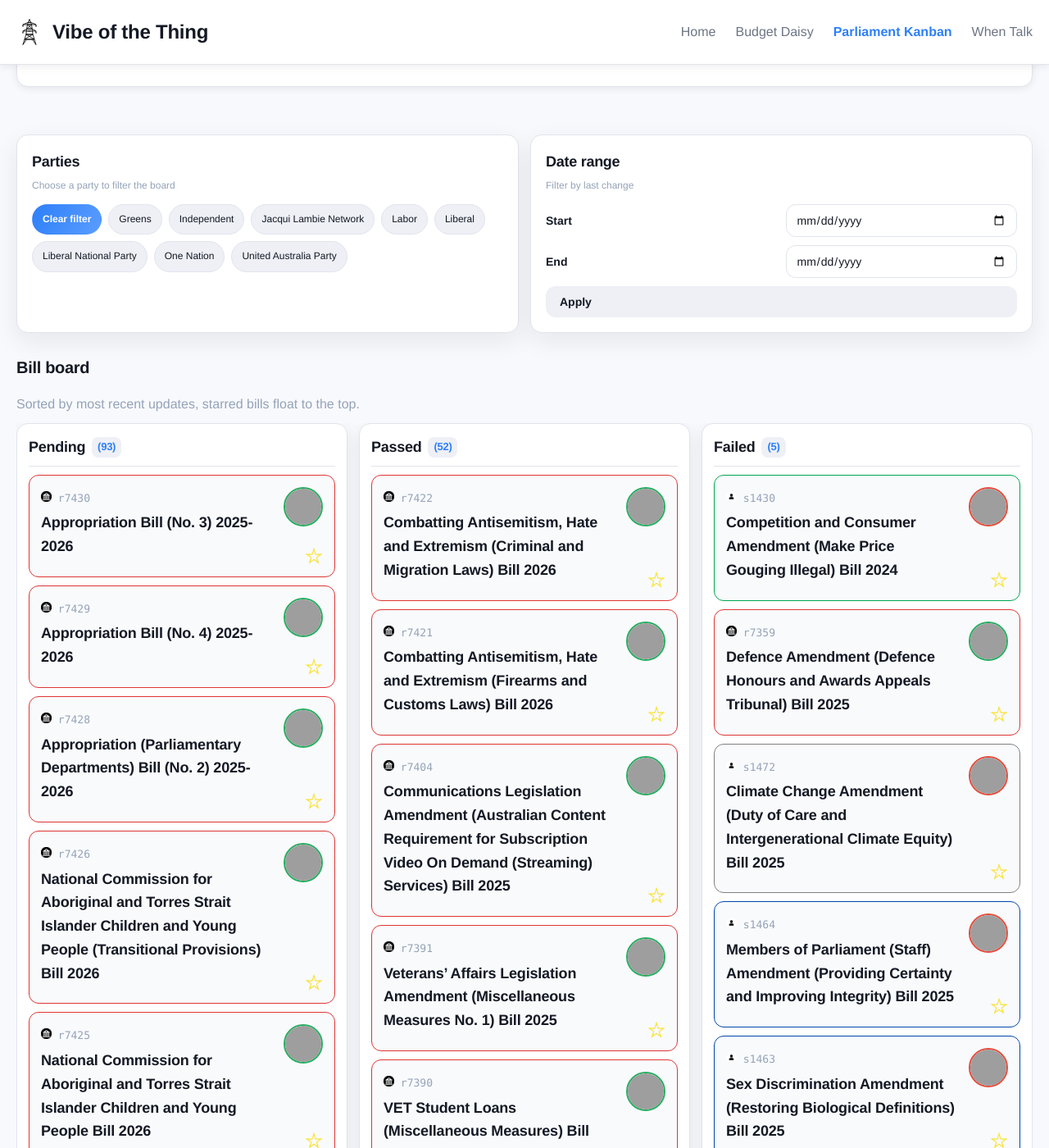
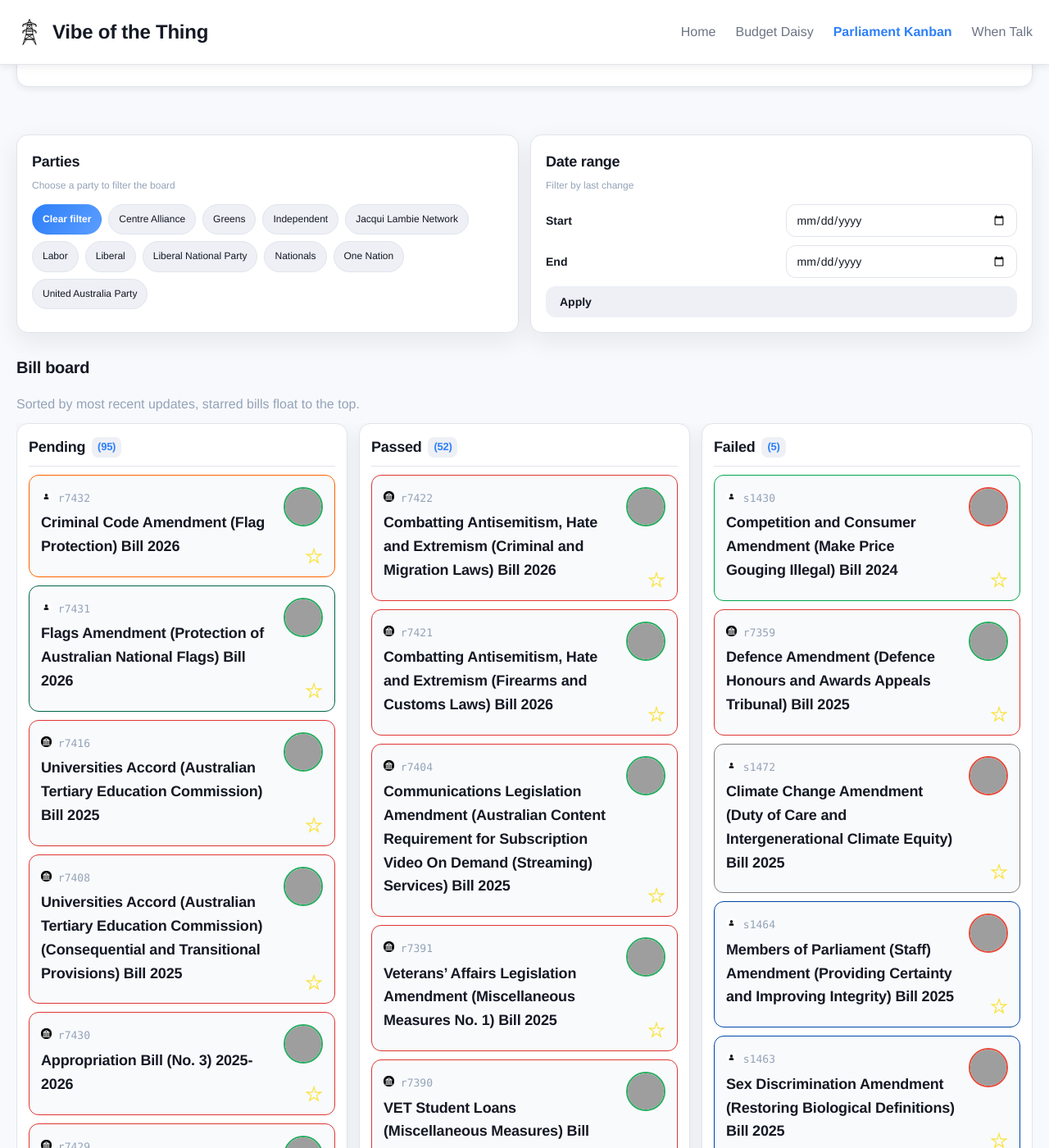
Before and after one commit to Coedice/vibe-of-the-thing, a Jekyll site: the page built from parliament-kanban/index.html, in a window 1280 px wide and 1400 px high, scrolled down 310 px, cut to the strip 0-1400 px from the top of the window. Shown: the whole strip at 82% size. Built offline with Jekyll 4.4.1, drawn with Linux system fonts in a browser that asks for light colours; some of the changed text lies outside the part shown; grey boxes are pictures that could not be loaded.

Commit message:
Update bill data

```diff
--- a/_data/bills.yml
+++ b/_data/bills.yml
@@ -463,7 +463,7 @@ pending:
   introducer_id: '10123'
   introducer_division: Blaxland
   pdf_url: https://parlinfo.aph.gov.au/parlInfo/download/legislation/bills/r7408_first-reps/toc_pdf/25105b01.pdf;fileType=application%2Fpdf
-  last_updated: 2026-02-05
+  last_updated: 2026-02-09
   second_reading_hansard_url: https://parlinfo.aph.gov.au/parlInfo/search/display/display.w3p;query=Id%3A%22chamber%2Fhansardr%2F28887%2F0035%22
 - bill_id: r7409
   title: Treasury Laws Amendment (Genetic Testing Protections in Life Insurance and
@@ -613,7 +613,7 @@ pending:
   introducer_id: '11033'
   introducer_division: Sturt
   pdf_url: https://parlinfo.aph.gov.au/parlInfo/download/legislation/bills/r7416_first-reps/toc_pdf/25107b01.pdf;fileType=application%2Fpdf
-  last_updated: 2026-02-05
+  last_updated: 2026-02-09
   second_reading_hansard_url: https://parlinfo.aph.gov.au/parlInfo/search/display/display.w3p;query=Id%3A%22chamber%2Fhansardr%2F29135%2F0164%22
 - bill_id: r7417
   title: Veterans&rsquo; Affairs Legislation Amendment (Miscellaneous Measures No.
@@ -787,6 +787,34 @@ pending:
   pdf_url: https://parlinfo.aph.gov.au/parlInfo/download/legislation/bills/r7430_first-reps/toc_pdf/26010b01.pdf;fileType=application%2Fpdf
   last_updated: 2026-02-05
   second_reading_hansard_url: https://parlinfo.aph.gov.au/parlInfo/search/display/display.w3p;query=Id%3A%22chamber%2Fhansardr%2F29135%2F0017%22
+- bill_id: r7431
+  title: Flags Amendment (Protection of Australian National Flags) Bill 2026
+  status: Before Reps
+  type: Private
+  portfolio: null
+  originating_house: House of Representatives
+  summary: null
+  introducer_name: Pat Conaghan
+  introducer_party: Nationals
+  introducer_id: '10922'
+  introducer_division: Cowper
+  pdf_url: https://parlinfo.aph.gov.au/parlInfo/download/legislation/bills/r7431_first-reps/toc_pdf/26016b01.pdf;fileType=application%2Fpdf
+  last_updated: 2026-02-09
+  second_reading_hansard_url: https://parlinfo.aph.gov.au/parlInfo/search/display/display.w3p;query=Id%3A%22chamber%2Fhansardr%2F29136%2F0358%22
+- bill_id: r7432
+  title: Criminal Code Amendment (Flag Protection) Bill 2026
+  status: Before Reps
+  type: Private
+  portfolio: null
+  originating_house: House of Representatives
+  summary: null
+  introducer_name: Rebekha Sharkie
+  introducer_party: Centre Alliance
+  introducer_id: '10874'
+  introducer_division: Mayo
+  pdf_url: https://parlinfo.aph.gov.au/parlInfo/download/legislation/bills/r7432_first-reps/toc_pdf/26017b01.pdf;fileType=application%2Fpdf
+  last_updated: 2026-02-09
+  second_reading_hansard_url: https://parlinfo.aph.gov.au/parlInfo/search/display/display.w3p;query=Id%3A%22chamber%2Fhansardr%2F29136%2F0362%22
 - bill_id: s1138
   title: Plebiscite (Future Migration Level) Bill 2018
   status: Before Senate
```
